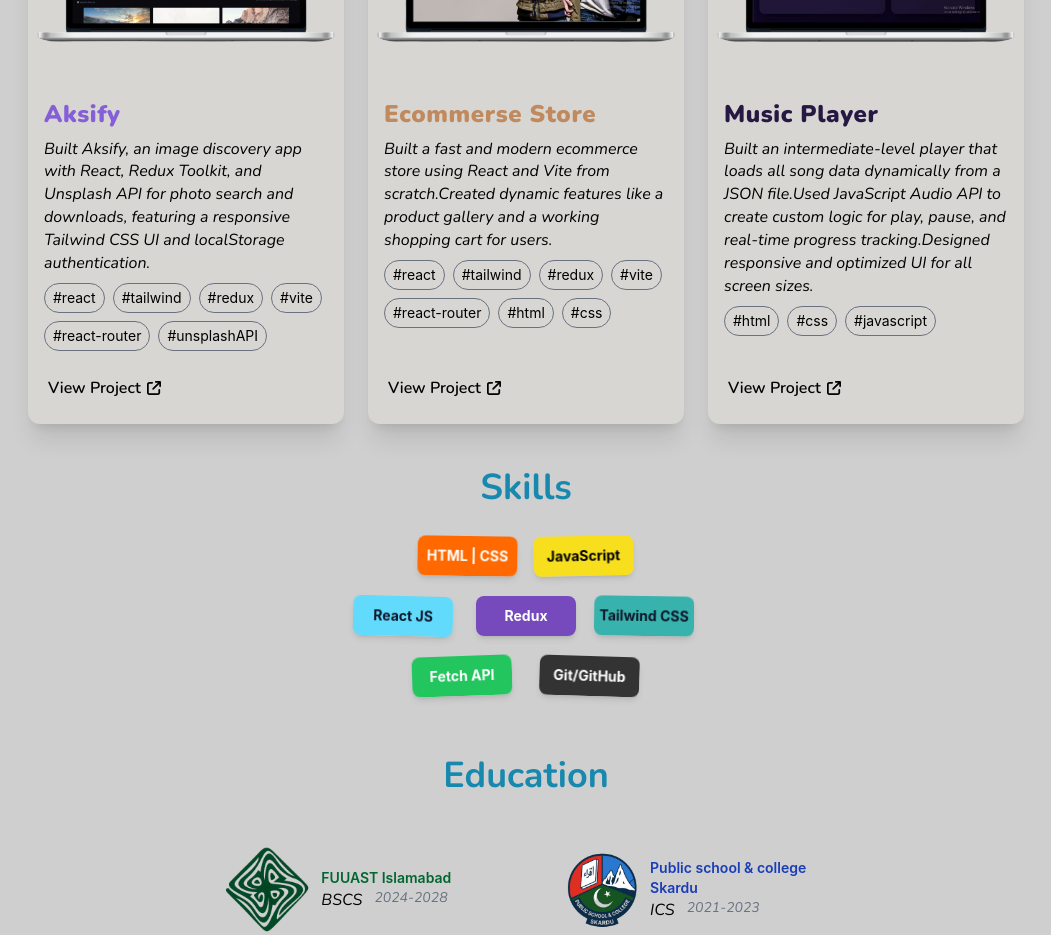
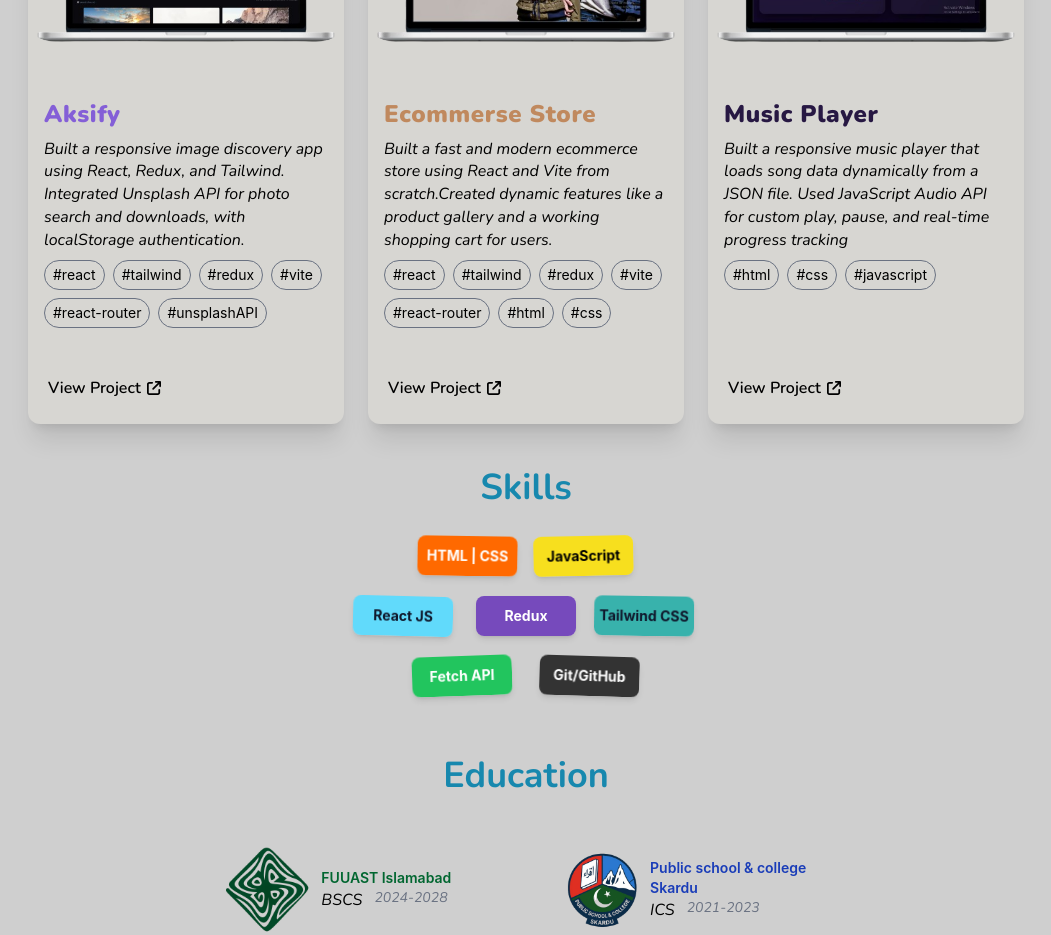
Before and after one commit to Musaeeb-Zahir/My_Portfolio, a React (Vite) app: page / in a window 1280 px wide. Shown: the part 1060-1995 px from the top of the page, without its empty margins (114-1165 px from the left). Built offline with nearby package versions, Linux system fonts and the light colour scheme.

Commit message:
consize the discription of the projects

```diff
--- a/src/data/data.js
+++ b/src/data/data.js
@@ -8,7 +8,7 @@
     title: "Aksify",
     img: project1,
     discription:
-      "Built Aksify, an image discovery app with React, Redux Toolkit, and Unsplash API for photo search and downloads, featuring a responsive Tailwind CSS UI and localStorage authentication.",
+      "Built a responsive image discovery app using React, Redux, and Tailwind. Integrated Unsplash API for photo search and downloads, with localStorage authentication.",
     tools: [
       "#react",
       "#tailwind",
@@ -43,7 +43,7 @@
     title: "Music Player",
     img: project3,
     discription:
-      "Built an intermediate-level player that loads all song data dynamically from a JSON file.Used JavaScript Audio API to create custom logic for play, pause, and real-time progress tracking.Designed responsive and optimized UI for all screen sizes.",
+      "Built a responsive music player that loads song data dynamically from a JSON file. Used JavaScript Audio API for custom play, pause, and real-time progress tracking",
     tools: ["#html", "#css", "#javascript"],
     link: "https://bgplayer.vercel.app/",
     themeColor: "#271843",
```
